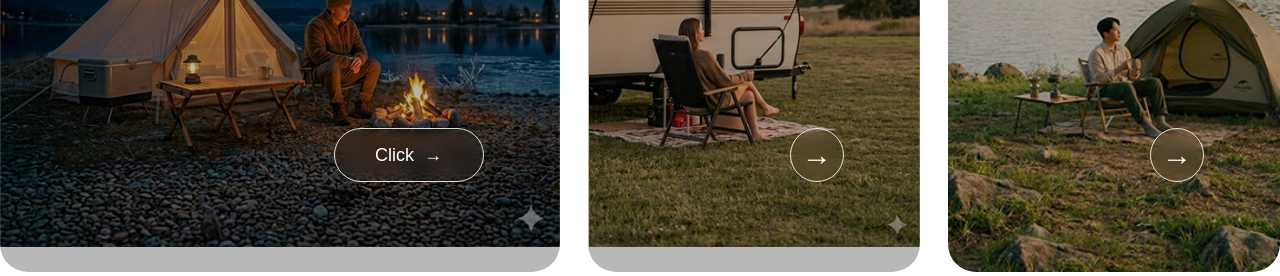
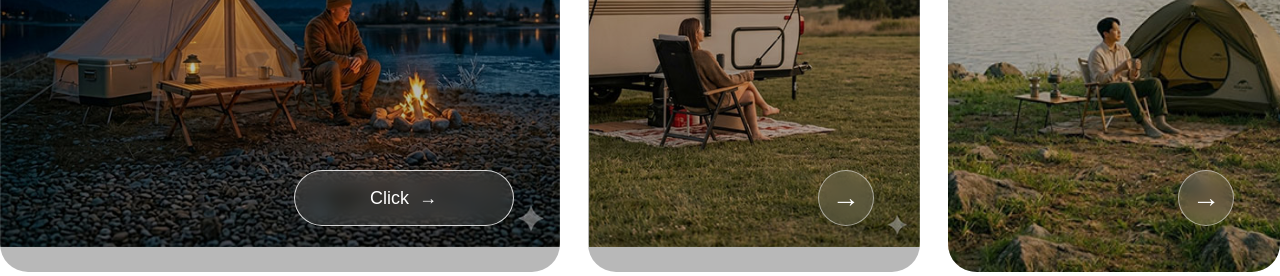
Before and after one commit to jungsk9134-dotcom/my-website, a React (Vite) app: page / in a window 1280 px wide. Shown: the part 1640-1916 px from the top of the page. Built offline with nearby package versions, Linux system fonts and the light colour scheme; a web font is replaced by a local one.

Commit message:
홈페이지 불멍캠프 버튼만 수정

```diff
--- a/src/pages/CurationFire.css
+++ b/src/pages/CurationFire.css
@@ -93,41 +93,52 @@
   margin-bottom: 110px;
 }
 
-/* Products / People 버튼 오른쪽 고정 */
+.product-title {
+  margin-top: 260px;
+}
+
+/* Products / People 버튼 */
 .side-buttons {
   position: fixed;
-  top: 50%;
-  right: 4%;
-  transform: translateY(-50%);
+  bottom: 40px;
+  right: 40px;
   z-index: 999;
   display: flex;
   flex-direction: column;
-  align-items: center;
-  gap: 10px;
+  align-items: flex-end;
+  gap: 14px;
 }
 
 .side-buttons button {
-  width: 52px;
-  height: 52px;
+  width: 60px;
+  height: 60px;
   border-radius: 50%;
   border: none;
-  background: #b8b8b8;
+  background: #7d7d7d;
+  display: flex;
+  align-items: center;
+  justify-content: center;
   color: white;
-  font-size: 10px;
+  font-size: 13px;
+  font-weight: 300;
+  line-height: 1;
   cursor: pointer;
-  transition: 0.3s;
+  opacity: 0.6;
+  transition:
+    opacity 0.25s ease,
+    transform 0.25s ease,
+    background 0.25s ease;
+  flex-shrink: 0;
 }
 
-.side-buttons button.active {
-  background: #6ba99a !important;
+/* 마우스 호버 */
+.side-buttons button:hover {
+  opacity: 1;
 }
 
-.side-buttons button:hover {
-  background: #6ba99a;
-}
-
-.product-title {
-  margin-top: 260px;
+/* 클릭된 상태 */
+.side-buttons button.active {
+  opacity: 0.8;
 }
 
 /* 상품 리스트 */
--- a/src/pages/CurationFire.jsx
+++ b/src/pages/CurationFire.jsx
@@ -34,7 +34,9 @@ function CurationFire() {
         setShowSideButtons(false)
       }
       /* 활성화 색상 변경 */
-      if (storyTop <= window.innerHeight / 2) {
+      if (window.scrollY < 300) {
+        setActiveSection('')
+      } else if (storyTop <= window.innerHeight / 2) {
         setActiveSection('people')
       } else {
         setActiveSection('products')
@@ -285,8 +287,6 @@ function CurationFire() {
           불멍의 온기를 중심으로,<br />
           주변의 분위기까지 자연스럽게 이어주는 아이템들을 담았습니다
         </p>
-
-        {showSideButtons && (
           <div className="side-buttons">
             <button
               className={activeSection === 'products' ? 'active' : ''}
@@ -310,7 +310,6 @@ function CurationFire() {
               People
             </button>
           </div>
-        )}
 
         <div className="fire-product-list four">
           {products1.map((item) => (
--- a/src/pages/Home.css
+++ b/src/pages/Home.css
@@ -176,35 +176,51 @@
 
 .fire-btn {
   position: absolute;
-  right: 30px;
-  bottom: 44px;
-  width: 150px;
-  height: 54px;
-  border: 1px solid rgba(255, 255, 255, 0.85);
+  right: 0;
+  bottom: 0;
+  width: 220px;
+  height: 56px;
+  border: 1px solid rgba(255, 255, 255, 0.8);
   border-radius: 999px;
   display: flex;
   align-items: center;
   justify-content: center;
   gap: 10px;
+  background: rgba(255,255,255,0.1);
   color: white;
   text-decoration: none;
   font-size: 18px;
   font-weight: 400;
   backdrop-filter: blur(8px);
+  transition:
+    background 0.25s ease,
+    opacity 0.25s ease;
+}
+
+.fire-btn:hover {
+  background: rgba(255, 255, 255, 0.20);
+}
+
+.circle-btn {
+  position: absolute;
+  width: 56px;
+  height: 56px;
+  border-radius: 50%;
+  display: flex;
+  align-items: center;
+  justify-content: center;
+  right: 0;
+  bottom: 0;
+  background: rgba(255,255,255,0.12);
+  border: 1px solid rgba(255,255,255,0.5);
+  color: white;
+  font-size: 28px;
+  backdrop-filter: blur(8px);
   transition: 0.25s;
 }
 
-.fire-btn:hover {
-  background: rgba(255, 255, 255, 0.12);
-  transform: translateY(-2px);
-}
-
-.circle-btn {
-  width: 54px;
-  height: 54px;
-  right: 30px;
-  bottom: 44px;
-  font-size: 30px;
+.circle-btn:hover {
+  background: rgba(255,255,255,0.18);
 }
 
 .life-card h3 {
```
